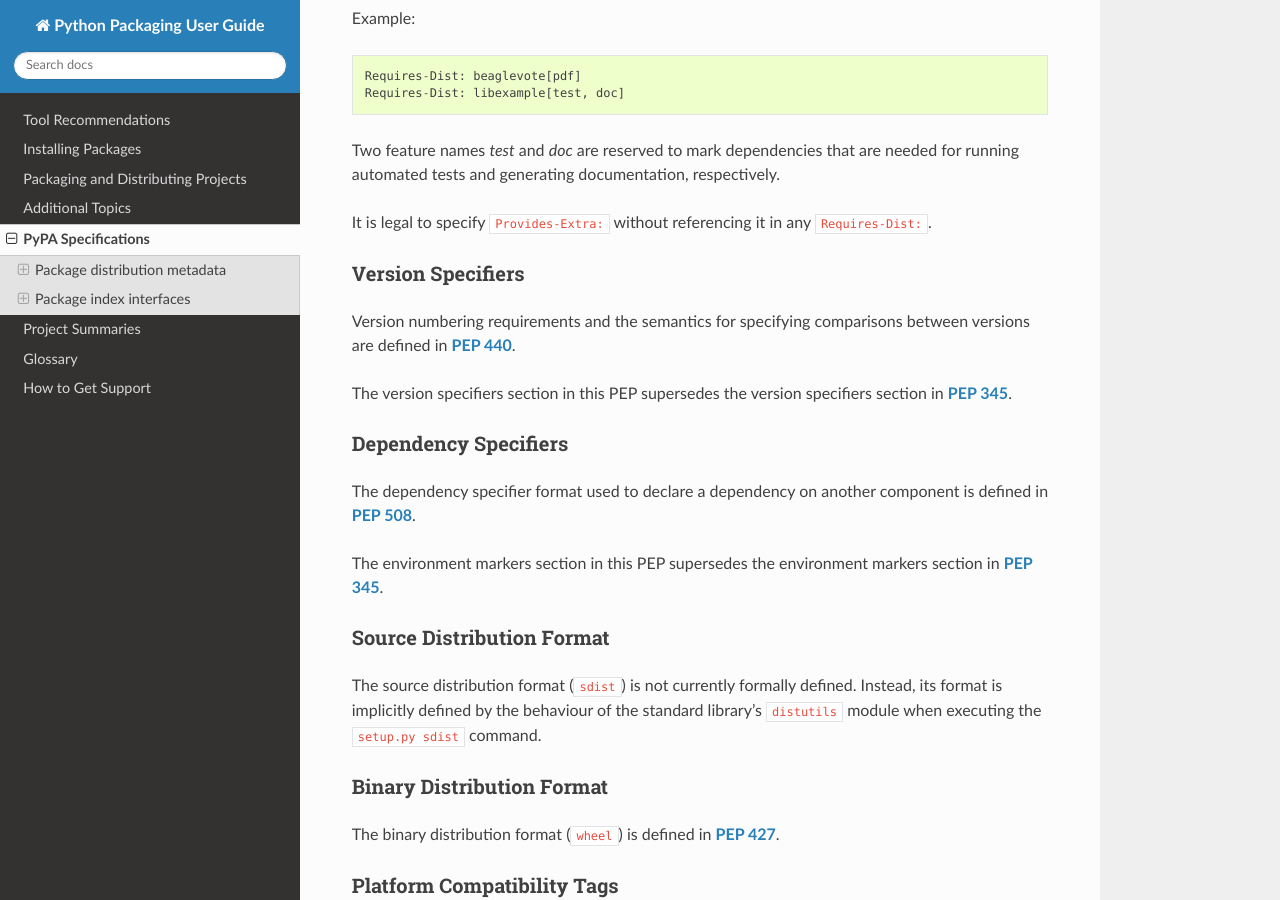
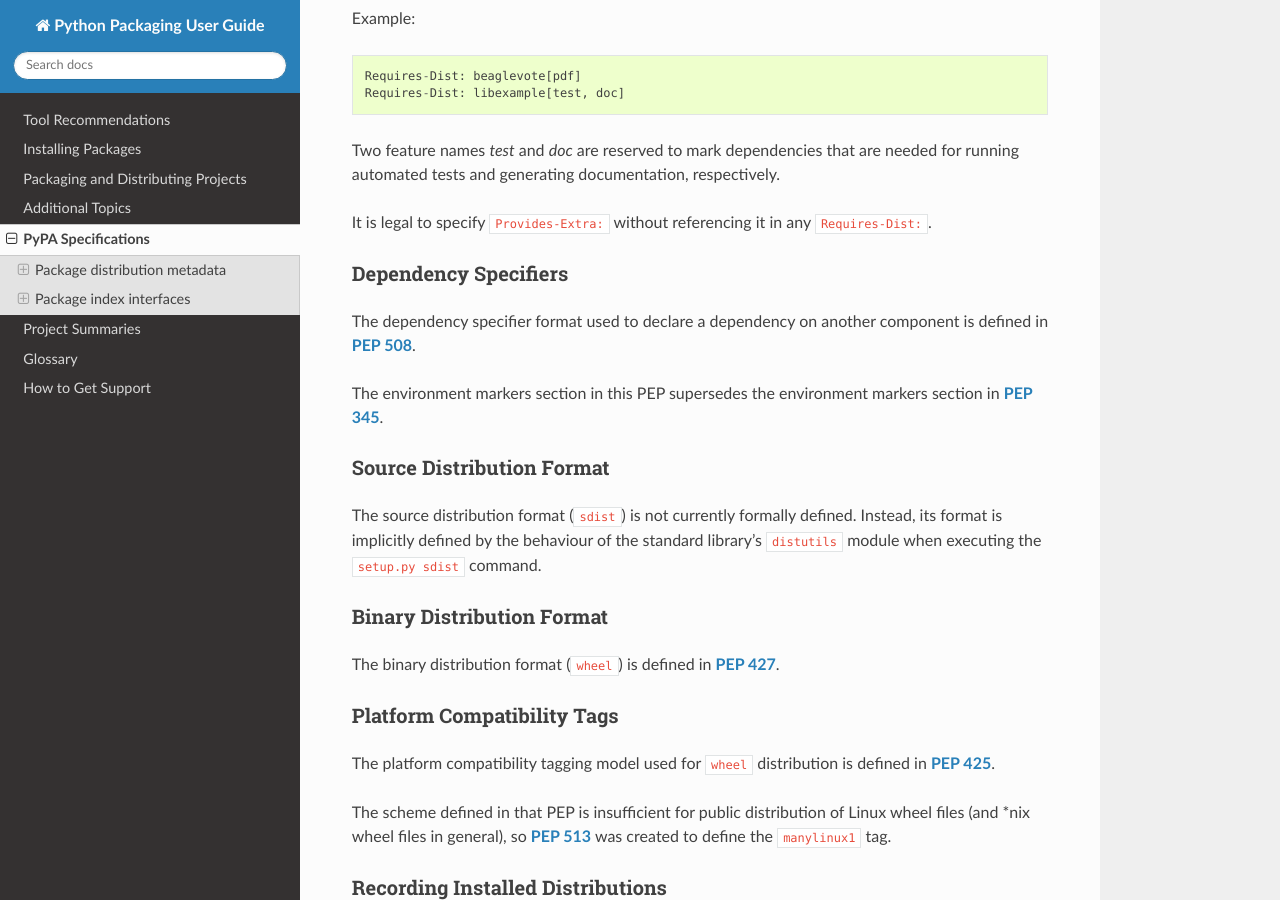
Before and after one commit to pypa/packaging.python.org, a Sphinx documentation site: the page built from source/specifications.rst, in a window 1280 px wide and 900 px high, scrolled down 894 px. Built offline with Sphinx 7.4.7 and the Read the Docs theme 2.0.0, drawn with Linux system fonts in a browser that asks for light colours; pages that are not in the unit, such as notebooks, are missing from menus.

Commit message:
Update specifications.rst

```diff
--- a/source/specifications.rst
+++ b/source/specifications.rst
@@ -52,16 +52,6 @@ respectively.
 It is legal to specify ``Provides-Extra:`` without referencing it in any
 ``Requires-Dist:``.
 
-
-Version Specifiers
-==================
-
-Version numbering requirements and the semantics for specifying comparisons
-between versions are defined in :pep:`440`.
-
-The version specifiers section in this PEP supersedes the version specifiers
-section in :pep:`345`.
-
 Dependency Specifiers
 =====================
 
```
